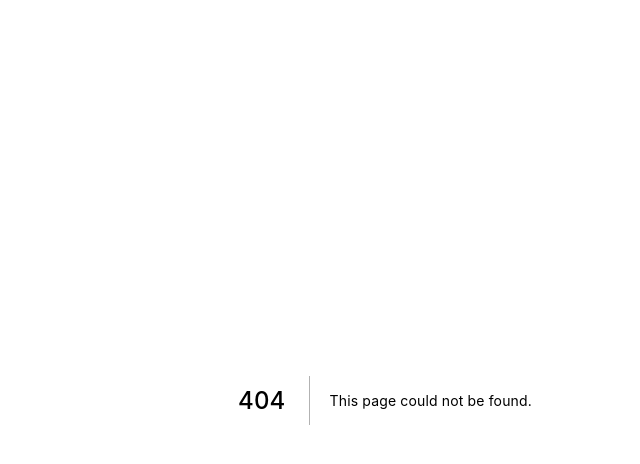
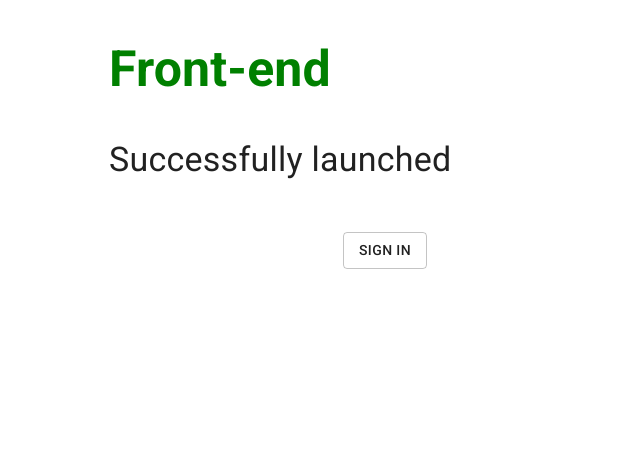
Before and after one commit to giveucon/giveucon, a Next.js app in the folder frontend/: page /test in a window 1280 px wide. Before the commit this address had no page. Shown: the top 464 px of the page, without its empty margins (255-895 px from the left). Built offline with nearby package versions, Linux system fonts and the light colour scheme.

Commit message:
Create test page

```diff
--- /dev/null
+++ b/frontend/src/pages/test.js
@@ -0,0 +1,32 @@
+import React from 'react';
+import styled from 'styled-components'
+import Box from '@material-ui/core/Box';
+import Button from '@material-ui/core/Button';
+import Container from '@material-ui/core/Container';
+import Grid from '@material-ui/core/Grid';
+import Typography from '@material-ui/core/Typography';
+
+const Title = styled.h1`
+  color: green;
+  font-size: 50px;
+`
+
+export default function Splash() {
+  return (
+    <Container maxWidth="sm">
+      <Title>Front-end</Title>
+      <Box my={4}>
+        <Typography variant="h4" component="h1" gutterBottom>
+          Successfully launched
+        </Typography>
+      </Box>
+      <Grid container justify="center">
+        <div style={{ margin: 20 }}>
+          <Grid item xs={12} align="center">
+          <Button variant="outlined" onClick={() => router.push('/signin')}>Sign in</Button>
+          </Grid>
+        </div>
+      </Grid>
+    </Container>
+  );
+}
```
Also changed, not shown: frontend/src/pages/index.js (+3 -11 lines).
